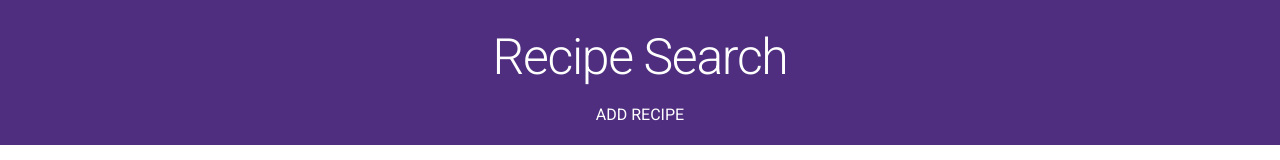
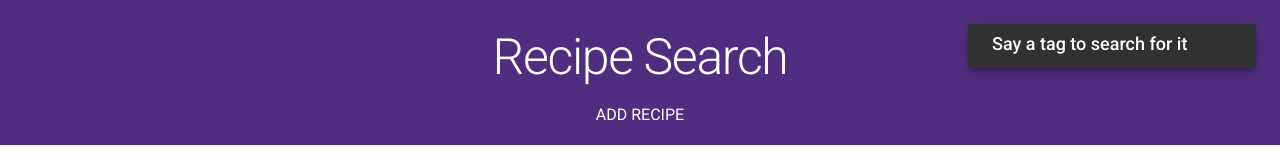
Before and after one commit to sannan06/MSA-recipe-frontend, a React (Create React App) app: page / in a window 1280 px wide. Both pictures are taken after a click on the element 703 px from the left and 215 px from the top of the page. Shown: the top 160 px of the page. Built offline with nearby package versions, Linux system fonts and the light colour scheme; no server answers.

Commit message:
Added Snackbar for voice search to show process is happening

```diff
--- a/src/App.css
+++ b/src/App.css
@@ -76,6 +76,11 @@ button:focus {
 
 .add-recipe-text {
   font-size: 16px !important;
+}
+
+.message-id {
+  font-size: 18px !important;
+  font-weight: 500;
 }
 
 .recipes__title {
--- a/src/App.tsx
+++ b/src/App.tsx
@@ -4,11 +4,14 @@ import Recipes from './components/Recipes';
 import AddRecipe from './components/AddRecipe';
 import MediaStreamRecorder from 'msr';
 import './App.css';
+import { Snackbar } from '@material-ui/core';
 
 interface IState {
   recipes: any[],
   voiceSearch: any,
-  open: boolean
+  open: boolean,
+  vertical: any,
+  horizontal: any
 }
 
 class App extends React.Component<{}, IState> {
@@ -17,16 +20,21 @@ class App extends React.Component<{}, IState> {
     this.state = {
       recipes: [],
       voiceSearch: "",
-      open: false
+      open: false,
+      vertical: 'top',
+      horizontal: 'right'
     }
     this.getRecipeSearch = this.getRecipeSearch.bind(this)
     this.searchRecipesByVoice = this.searchRecipesByVoice.bind(this)
     this.postAudio = this.postAudio.bind(this)
     this.handleChange = this.handleChange.bind(this)
+    this.handleClick = this.handleClick.bind(this)
+    this.handleClose = this.handleClose.bind(this)
     this.getRecipes("")
   }
 
   public render() {
+    const { vertical, horizontal } = this.state
     return (
       <div className="App">
         <header className="App-header">
@@ -35,7 +43,16 @@ class App extends React.Component<{}, IState> {
         </header>
         <form onSubmit = {this.getRecipeSearch} className="search-field">
             <MaterialDesign.TextField type="text" id="recipe-search" style = {{ fontSize:"10px" }} value={this.state.voiceSearch} onChange={this.handleChange}/>
-            <div className="btn" onClick={this.searchRecipesByVoice}><i className="fa fa-microphone" /></div>
+            <div className="btn" onClick={this.handleClick}><i className="fa fa-microphone" /></div>
+            <Snackbar
+              anchorOrigin={{vertical, horizontal}}
+              open={this.state.open}
+              onClose={this.handleClose}
+              ContentProps={{
+                'aria-describedby': 'message-id',
+              }}
+              message={<span id="message-id" className="message-id">Say a tag to search for it</span>}
+            />
             <MaterialDesign.Button onClick={ this.getRecipeSearch }>Search</MaterialDesign.Button>
         </form>
         <Recipes recipes={ this.state.recipes }/>
@@ -69,6 +86,7 @@ class App extends React.Component<{}, IState> {
 
   }
 
+  // Get user voice as audio
   private searchRecipesByVoice = () => {
 
     const mediaConstraints = {
@@ -93,6 +111,7 @@ class App extends React.Component<{}, IState> {
 
   }
 
+  // Make API call to inerpret user voice search
   private postAudio = (blob: any) => {
 
     let accessToken: any;
@@ -113,7 +132,7 @@ class App extends React.Component<{}, IState> {
         console.log("Error", error)
     });
 
-    // posting audio
+    // POST audio
     fetch('https://westus.stt.speech.microsoft.com/speech/recognition/conversation/cognitiveservices/v1?language=en-US', {
       body: blob, // this is a .wav audio file
       headers: {
@@ -144,6 +163,17 @@ class App extends React.Component<{}, IState> {
     })
   }
 
+  // Handle opening of toast
+  private handleClick = () => {
+    this.setState({ open: true })
+    this.searchRecipesByVoice
+  }
+
+  // Handle closing of toast
+  private handleClose = () => {
+    this.setState({ open: false })
+  }
+
 }
 
 export default App;
```
